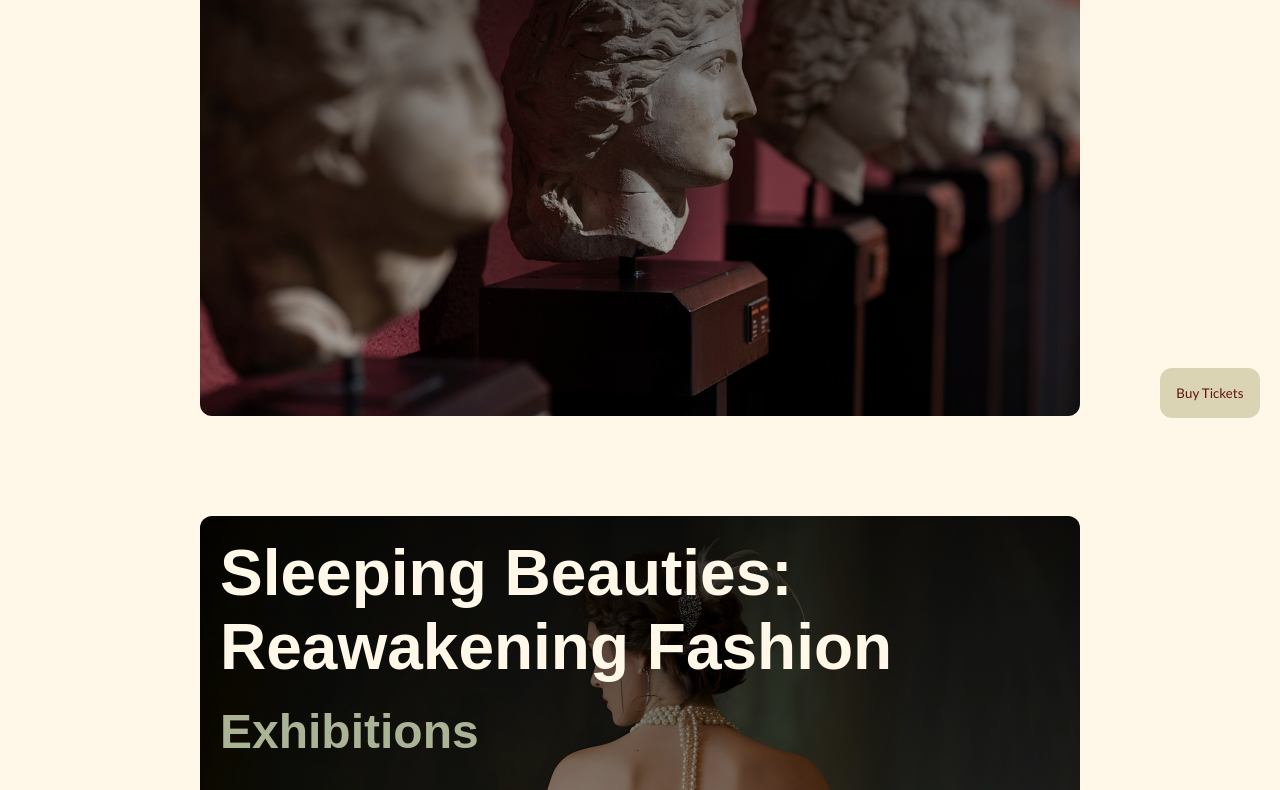
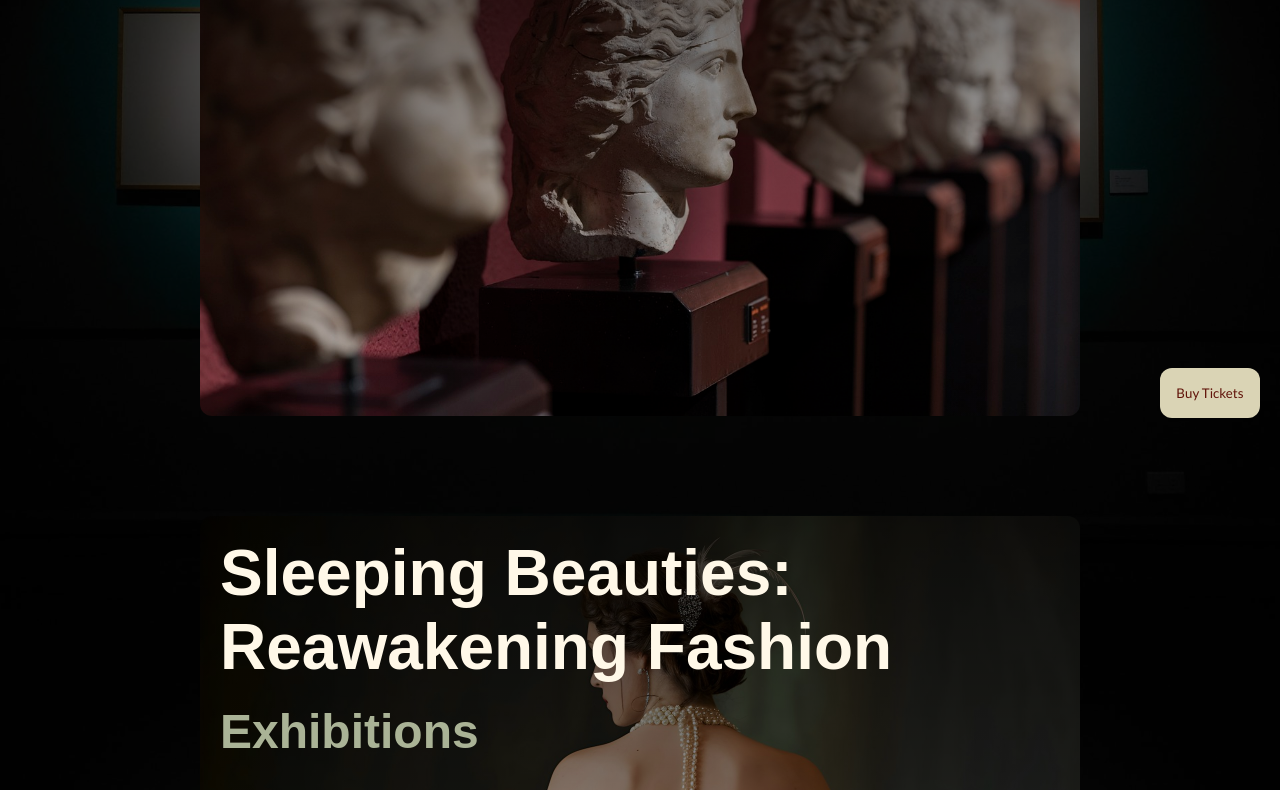
Before and after one commit to NINJAHATTORI004/SIH-2024, a website: page public/index.html in a window 1280 px wide. Shown: the part 362-1152 px from the top of the page. Drawn offline with nearby package versions, Linux system fonts and the light colour scheme; a web font is replaced by a local one.

Commit message:
add fixed background image

```diff
--- a/public/styles.css
+++ b/public/styles.css
@@ -23,9 +23,12 @@ font-weight: Use a value from 400 to 700
 
 body {
   font-family: Arial, sans-serif;
-  background-color: #fff8e8;
+  background-image: linear-gradient(rgba(0, 0, 0, 0.7), rgba(0, 0, 0, 0.7)),
+    url(images/pexels-atlasworld-1674049.jpg);
+  background-repeat: no-repeat;
+  background-size: cover;
+  background-attachment: fixed;
   color: white;
-
   margin: 0;
   padding: 0;
 }
@@ -84,6 +87,8 @@ li {
 }
 li:hover {
   background-color: #fff9d9;
+}
+main {
 }
 article {
   margin: 100px 200px;
```
